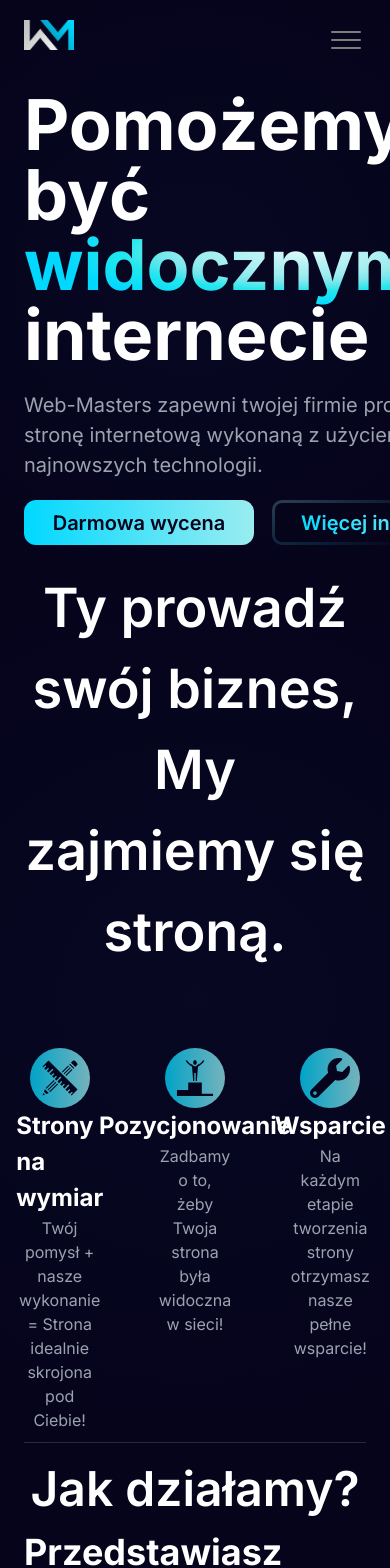
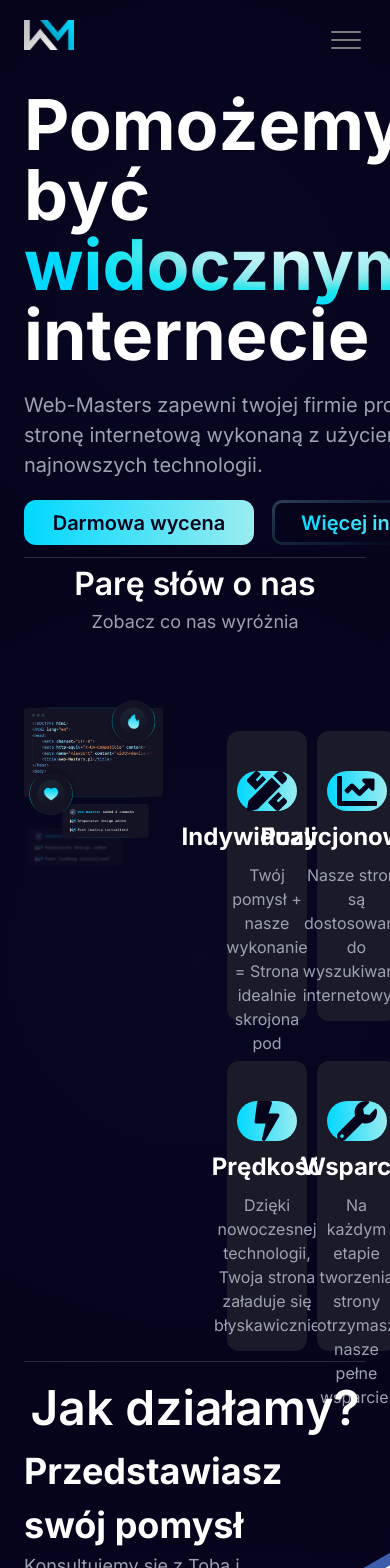
Before and after one commit to m-uchyla/wm-site, a Next.js app: page / in a window 390 px wide. Shown: the top 1568 px of the page. Built offline with nearby package versions, Linux system fonts and the light colour scheme.

Commit message:
Popup & about

```diff
--- a/src/assets/index.js
+++ b/src/assets/index.js
@@ -8,6 +8,7 @@ import working from "./isometric/working.png"
 import trainer from './portfolio/trainer.png'
 import pizza from './portfolio/pizza.png'
 import testimonial01 from "./testimonials/testimonial01.jpg"
+import aboutImg from "./about.png"
 
 export {
     favicon,
@@ -19,5 +20,6 @@ export {
     working,
     trainer,
     pizza,
-    testimonial01
+    testimonial01,
+    aboutImg
 }
--- a/src/components/atoms/input.js
+++ b/src/components/atoms/input.js
@@ -1,7 +1,7 @@
 
 import { useState } from 'react';
 
-export default function Input({type, forName, labelName, placeholderName, name, isRequired, formId}) {
+export default function Input({type, forName, labelName, placeholderName, name, isRequired, formId,className}) {
 
   const [input, setInput] = useState("");
   const [typeError, setTypeError] = useState(false);
@@ -21,7 +21,7 @@ export default function Input({type, forName, labelName, placeholderName, name,
   }
 
     return (
-      <div className='flex flex-col mx-auto'>
+      <div className={`flex flex-col mx-auto ${className}`}>
         <input type={type} id={forName} value={input} onInput={e => setInput(e.target.value)} onBlur={e=>validate(e)} name={name} className={`shadow-sm bg-background border ${(!typeError && !requiredError) ? "border-secondary focus:border-primary" : "border-red-600 focus:border-red-400"} text-white outline-none text-sm rounded-lg  block p-2.5`} placeholder={placeholderName}/>
         <div className='relative'>
           {(requiredError) ? <span id={`${formId}_error_empty`} className={`text-red-500 text-[14px] absolute`}>{labelName} nie może być pusty</span> : ""}
--- /dev/null
+++ b/src/components/atoms/telInput.js
@@ -0,0 +1,32 @@
+import { useState } from 'react'
+
+export default function TelInput ({forName, labelName, placeholderName, name, formId, className}) {
+
+  const [input, setInput] = useState("");
+  const [typeError, setTypeError] = useState(false);
+
+    function setValue(value){
+      value = value.replace(/\D+/g, "");
+      if(value.length>3)value = value.slice(0, 3) + " " + value.slice(3);
+      if(value.length>7)value = value.slice(0, 7) + " " + value.slice(7);
+      if(value.length>11)value = value.slice(0, 11);
+      setInput(value)
+    }
+
+    function validate(e){
+      if(input.length > 0 && input.length < 11)setTypeError(true);
+      if(input.length == 11){
+        setTypeError(false);
+      }
+    }
+
+
+    return (
+      <div className={`flex flex-col mx-auto ${className}`}>
+          <input type="text" id={forName} value={input} onInput={e => setValue(e.target.value)} onBlur={e=>validate(e)} name={name} className={`shadow-sm bg-background border ${(!typeError) ? "border-teal-300 focus:border-teal-600" : "border-red-600 focus:border-red-400"} outline-none text-sm rounded-lg  block p-2.5`} placeholder={placeholderName}/>
+          <div className='relative'>
+            {(typeError) ? <span id={`${formId}_error_type`} className={`text-red-500 text-[14px] absolute`}>Nieprawidłowy numer telefonu</span> : ""}
+          </div>
+      </div>
+    )
+}
--- a/src/components/index.js
+++ b/src/components/index.js
@@ -2,9 +2,11 @@ import Button from "./atoms/button"
 import Input from "./atoms/input"
 import SectionHeader from "./atoms/sectionHeader"
 import MiniCard from "./atoms/miniCard"
+import TelInput from "./atoms/telInput"
 
-import Card from "./molecules/card"
+import Card from "./atoms/card"
 import Form from "./molecules/form"
+import Popup from "./molecules/popup"
 
 import About from "./organisms/about"
 import Contact from "./organisms/contact"
@@ -24,9 +26,11 @@ export {
     Input,
     SectionHeader,
     MiniCard,
+    TelInput,
     /*--- MOLECULES ---*/
     Card,
     Form,
+    Popup,
     /*--- ORGANISMS ---*/
     About,
     Contact,
--- a/src/components/organisms/about.js
+++ b/src/components/organisms/about.js
@@ -1,32 +1,47 @@
 import { about } from "@/constants";
+import { SectionHeader, Card } from "@/components"
 import { motion, useScroll } from "framer-motion"
+import Image from "next/image"
+import { aboutImg } from "@/assets"
 
 export default function About() {
 
     return (
       <section id="about">
-        <h2 className='text-primaryText md:text-[48px] text-[54px] font-semibold mb-3 text-center'>
-          Ty prowadź swój biznes, <br className='sm:block hidden'/> {" "}
-          My zajmiemy się stroną.
-        </h2>
-        <div className="grid grid-cols-3 gap-16 pt-16">
+        <SectionHeader header={"Parę słów o nas"} subheader={"Zobacz co nas wyróżnia"} />
+        <div className="flex gap-16">
+          <div className="flex-1">
+            <Image
+              src={aboutImg}
+              alt="Edytor kodu"
+              quality={100}
+              width={600}
+            />
+          </div>
+          <div className="flex-1 flex-center mt-8">
+            {/* <div className="grid grid-cols-2 grid-rows-2 gap-5 items-stretch"> */}
+            <div className="grid grid-cols-2 gap-10 items-stretch">
               {about.map((elem, index) => (
                 <motion.div
                   key={index}
-            className="flex flex-col items-center"
                   initial={{ opacity: 0, x: -150 }}
                   whileInView={{ opacity: 1, x: 0, }}
                   viewport={{ once: true, amount: 0.1 }}
                   transition={{ delay: index === 0 ? 0.3 : index === 1 ? 0.5 : 0.7, duration: 1 }}
                 >
-            <div className="bg-blue-gradient w-[60px] h-[60px] opacity-75 rounded-full flex justify-center items-center">
-              <elem.img size={40} className="text-background"/>
+                  <Card className={"flex flex-col items-center h-[290px]"}>
+                  <div className="bg-blue-gradient w-[60px] h-[60px] rounded-full flex justify-center items-center">
+                    <elem.img size={40} className="text-background "/>
                   </div>
-            <h2 className="text-[24px] font-bold">{elem.title}</h2>
+                  <h2 className="text-[24px] h-[40px] my-2 font-bold">{elem.title}</h2>
                   <p className="text-[16px] text-secondaryText text-center">{elem.description}</p>
+                  </Card>
                 </motion.div>
               ))}
             </div>
+          </div>
+        </div>
+
       </section>
     )
   }
--- a/src/components/templates/main.js
+++ b/src/components/templates/main.js
@@ -1,9 +1,11 @@
-import { About, Contact, Hero, Pricing, How, Portfolio, Testimonials } from '../index'
+import { About, Contact, Hero, Pricing, How, Portfolio, Testimonials, Popup } from '../index'
 
 export default function Main() {
     return (
       <>
         <Hero />
+        {/* <Popup /> */}
+        <div className="bg-[rgba(255,255,255,0.15)] h-[1px] sm:mx-[20%] mx-6" />
         <About />
         <div className="bg-[rgba(255,255,255,0.15)] h-[1px] sm:mx-[20%] mx-6" />
         <How />
--- a/src/components/templates/navbar.js
+++ b/src/components/templates/navbar.js
@@ -25,7 +25,6 @@ export default function Navbar() {
     window.addEventListener('scroll', changeBackground);
     setSections(document.querySelectorAll("section"));
     setNavLi(document.querySelectorAll("[id='navLink']"));
-    console.log(navLi);
     window.addEventListener('resize', function() {
       if(openCloseNav)setOpenCloseNav(false);
     });
--- a/src/constants/index.js
+++ b/src/constants/index.js
@@ -1,5 +1,5 @@
 import {GiPencilRuler, GiPodiumWinner} from "react-icons/gi";
-import { FaWrench } from "react-icons/fa";
+import { FaWrench, FaBolt, FaPencilRuler, FaChartLine } from "react-icons/fa";
 import { done, idea, preview, working, pizza, trainer, testimonial01 } from "../assets/index"
 
 export const navLinks = [
@@ -7,6 +7,11 @@ export const navLinks = [
         id: "about",
         title: "O nas",
         href: "about"
+    },
+    {
+        id: "howItsDone",
+        title: "Jak działamy",
+        href: "howItsDone"
     },
     {
         id: "pricing",
@@ -26,14 +31,19 @@ export const navLinks = [
 ]
 export const about = [
     {
-        img: GiPencilRuler,
-        title: "Strony na wymiar",
+        img: FaPencilRuler,
+        title: "Indywidualizm",
         description: "Twój pomysł + nasze wykonanie = Strona idealnie skrojona pod Ciebie!",
     },
     {
-        img: GiPodiumWinner,
+        img: FaChartLine,
         title: "Pozycjonowanie",
-        description: "Zadbamy o to, żeby Twoja strona była widoczna w sieci!",
+        description: "Nasze strony są dostosowanie do wyszukiwarek internetowych",
+    },
+    {
+        img: FaBolt,
+        title: "Prędkość",
+        description: "Dzięki nowoczesnej technologii, Twoja strona załaduje się błyskawicznie",
     },
     {
         img: FaWrench,
```
Also changed, not shown: src/components/molecules/popup.js (added, +63 -0 lines), src/assets/about.png (added), src/components/atoms/card.js (renamed from src/components/molecules/card.js). Lines whose indentation alone changed are shown as unchanged.
